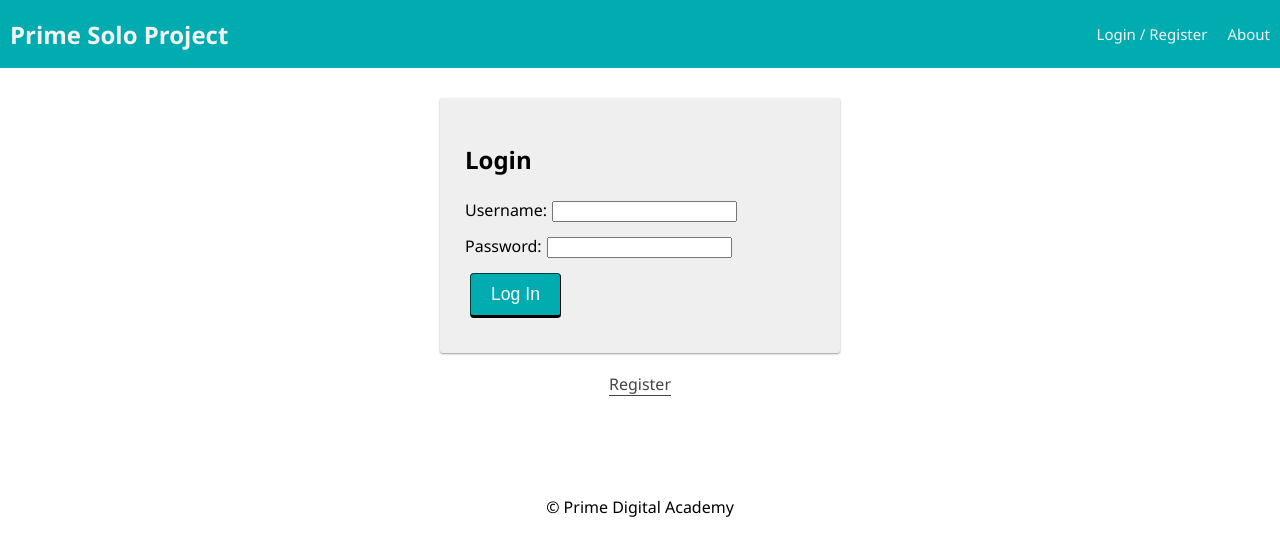
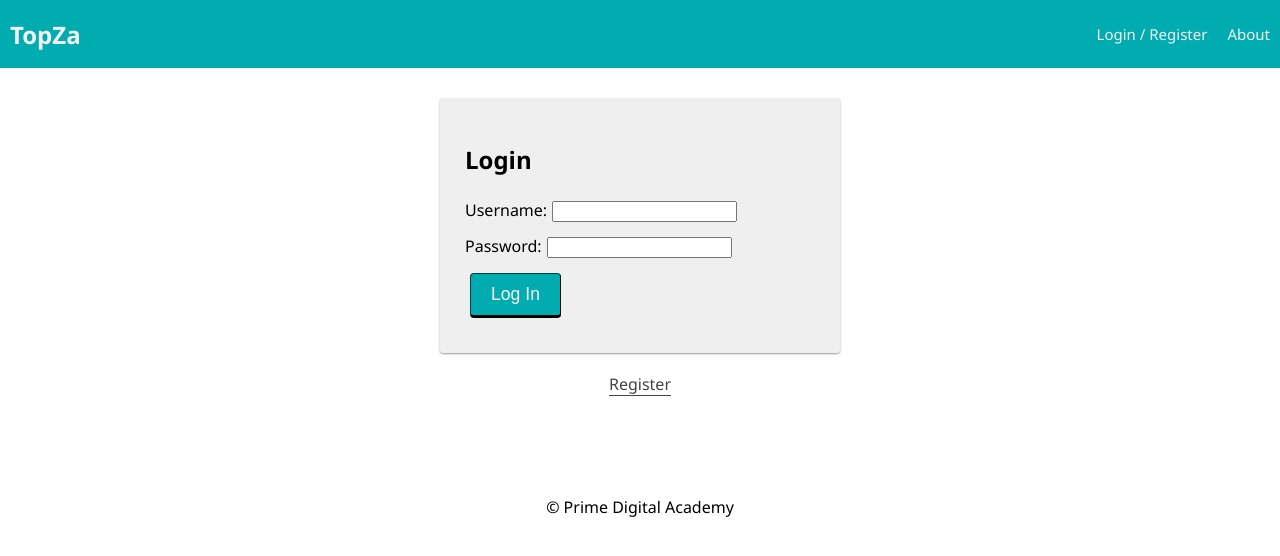
Before and after one commit to glepensky/TopZa-app, a React (Create React App) app: page /#/user in a window 1280 px wide. Shown: the top 556 px of the page. Built offline with nearby package versions, Linux system fonts and the light colour scheme; no server answers.

Commit message:
created add pizza button

```diff
--- /dev/null
+++ b/src/components/AddPizzaButton/AddPizzaButton.jsx
@@ -0,0 +1,16 @@
+import React from "react";
+import { useDispatch } from "react-redux";
+
+function AddPizzaButton(props) {
+  const dispatch = useDispatch();
+
+  return (
+    <button
+      className={props.className}
+      onClick={() => dispatch({ type: "Add Pizza" })}>
+      Add Pizza
+    </button>
+  );
+}
+
+export default AddPizzaButton;
--- a/src/components/App/App.jsx
+++ b/src/components/App/App.jsx
@@ -19,6 +19,7 @@ import InfoPage from '../InfoPage/InfoPage';
 import LandingPage from '../LandingPage/LandingPage';
 import LoginPage from '../LoginPage/LoginPage';
 import RegisterPage from '../RegisterPage/RegisterPage';
+
 
 import './App.css';
 
--- a/src/components/Nav/Nav.jsx
+++ b/src/components/Nav/Nav.jsx
@@ -10,7 +10,7 @@ function Nav() {
   return (
     <div className="nav">
       <Link to="/home">
-        <h2 className="nav-title">Prime Solo Project</h2>
+        <h2 className="nav-title">TopZa</h2>
       </Link>
       <div>
         {/* If no user is logged in, show these links */}
--- a/src/components/UserPage/UserPage.jsx
+++ b/src/components/UserPage/UserPage.jsx
@@ -1,5 +1,6 @@
 import React from 'react';
 import LogOutButton from '../LogOutButton/LogOutButton';
+import AddPizzaButton from '../AddPizzaButton/AddPizzaButton';
 import {useSelector} from 'react-redux';
 
 function UserPage() {
@@ -8,6 +9,13 @@ function UserPage() {
   return (
     <div className="container">
       <h2>Welcome, {user.username}!</h2>
+
+    {/* Add Pizza to Search Page*/}
+      <AddPizzaButton className="btn" />
+
+    {/* View Pizza List to Pizza List*/}
+    {/* Hall of Fame */}
+
       <p>Your ID is: {user.id}</p>
       <LogOutButton className="btn" />
     </div>
```
